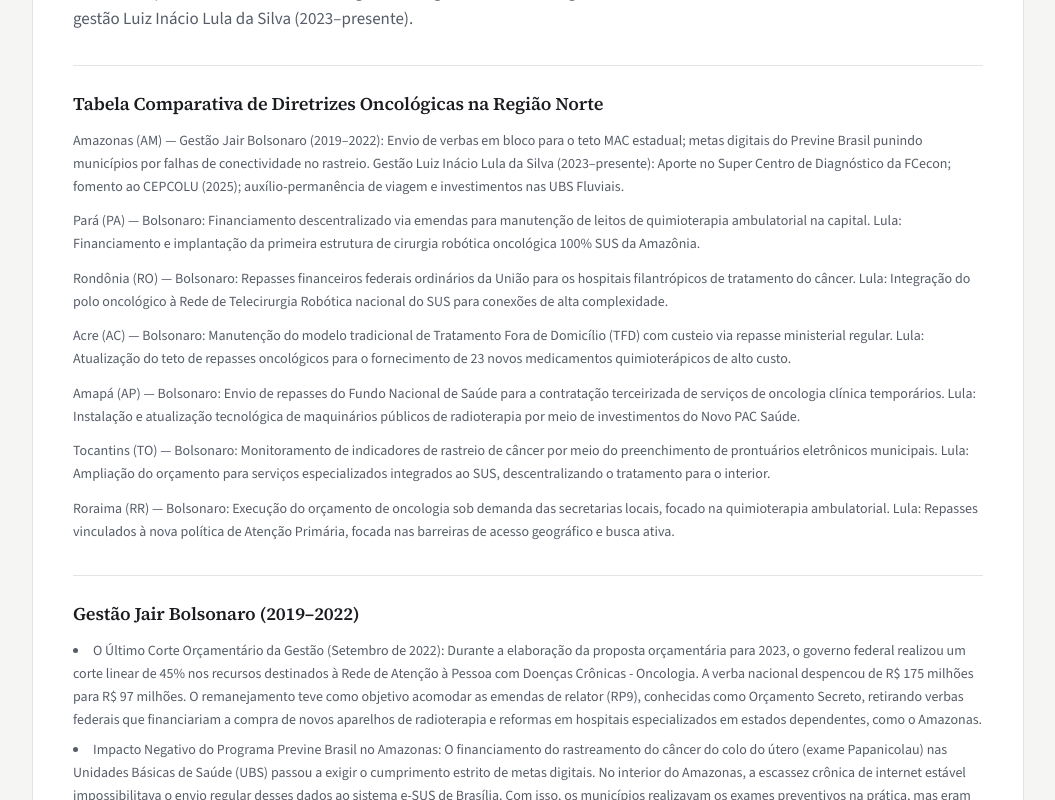
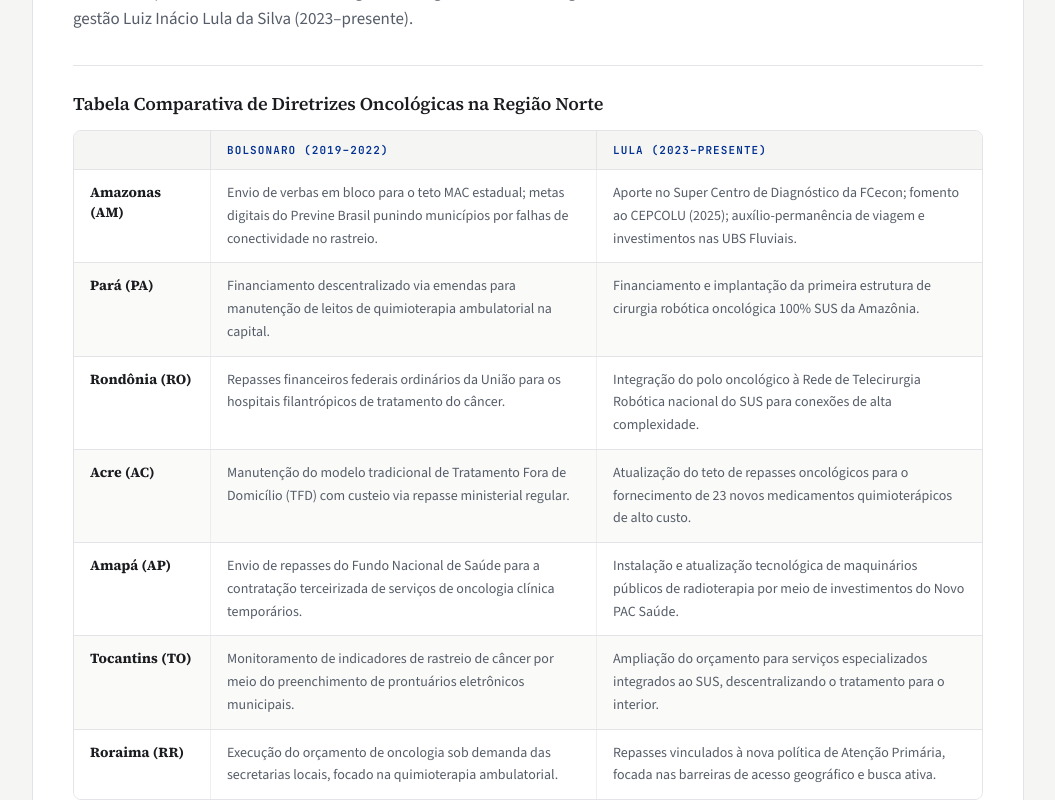
Before and after one commit to andrelobo/oncoinfo, a React (Vite) app: page /onco-norte in a window 1280 px wide. Shown: the part 440-1240 px from the top of the page, without its empty margins (112-1167 px from the left). Built offline with nearby package versions, Linux system fonts and the light colour scheme.

Commit message:
feat(onco-norte): tabela comparativa com estados em bold e colunas Bolsonaro x Lula estilizadas

```diff
--- a/src/content/tabs.ts
+++ b/src/content/tabs.ts
@@ -7,6 +7,18 @@
   heading: string;
   paragraphs?: string[];
   bullets?: string[];
+  /**
+   * Linhas de comparação com um rótulo em destaque (ex.: nome do estado) e
+   * duas colunas rotuladas (ex.: gestão Bolsonaro x gestão Lula).
+   */
+  compareRows?: CompareRow[];
+  compareColumns?: [string, string];
+};
+
+export type CompareRow = {
+  label: string;
+  left: string;
+  right: string;
 };
 
 export type DocClip = {
@@ -43,14 +55,43 @@
     sections: [
       {
         heading: "Tabela Comparativa de Diretrizes Oncológicas na Região Norte",
-        paragraphs: [
-          "Amazonas (AM) — Gestão Jair Bolsonaro (2019–2022): Envio de verbas em bloco para o teto MAC estadual; metas digitais do Previne Brasil punindo municípios por falhas de conectividade no rastreio. Gestão Luiz Inácio Lula da Silva (2023–presente): Aporte no Super Centro de Diagnóstico da FCecon; fomento ao CEPCOLU (2025); auxílio-permanência de viagem e investimentos nas UBS Fluviais.",
-          "Pará (PA) — Bolsonaro: Financiamento descentralizado via emendas para manutenção de leitos de quimioterapia ambulatorial na capital. Lula: Financiamento e implantação da primeira estrutura de cirurgia robótica oncológica 100% SUS da Amazônia.",
-          "Rondônia (RO) — Bolsonaro: Repasses financeiros federais ordinários da União para os hospitais filantrópicos de tratamento do câncer. Lula: Integração do polo oncológico à Rede de Telecirurgia Robótica nacional do SUS para conexões de alta complexidade.",
-          "Acre (AC) — Bolsonaro: Manutenção do modelo tradicional de Tratamento Fora de Domicílio (TFD) com custeio via repasse ministerial regular. Lula: Atualização do teto de repasses oncológicos para o fornecimento de 23 novos medicamentos quimioterápicos de alto custo.",
-          "Amapá (AP) — Bolsonaro: Envio de repasses do Fundo Nacional de Saúde para a contratação terceirizada de serviços de oncologia clínica temporários. Lula: Instalação e atualização tecnológica de maquinários públicos de radioterapia por meio de investimentos do Novo PAC Saúde.",
-          "Tocantins (TO) — Bolsonaro: Monitoramento de indicadores de rastreio de câncer por meio do preenchimento de prontuários eletrônicos municipais. Lula: Ampliação do orçamento para serviços especializados integrados ao SUS, descentralizando o tratamento para o interior.",
-          "Roraima (RR) — Bolsonaro: Execução do orçamento de oncologia sob demanda das secretarias locais, focado na quimioterapia ambulatorial. Lula: Repasses vinculados à nova política de Atenção Primária, focada nas barreiras de acesso geográfico e busca ativa.",
+        compareColumns: ["Bolsonaro (2019–2022)", "Lula (2023–presente)"],
+        compareRows: [
+          {
+            label: "Amazonas (AM)",
+            left: "Envio de verbas em bloco para o teto MAC estadual; metas digitais do Previne Brasil punindo municípios por falhas de conectividade no rastreio.",
+            right: "Aporte no Super Centro de Diagnóstico da FCecon; fomento ao CEPCOLU (2025); auxílio-permanência de viagem e investimentos nas UBS Fluviais.",
+          },
+          {
+            label: "Pará (PA)",
+            left: "Financiamento descentralizado via emendas para manutenção de leitos de quimioterapia ambulatorial na capital.",
+            right: "Financiamento e implantação da primeira estrutura de cirurgia robótica oncológica 100% SUS da Amazônia.",
+          },
+          {
+            label: "Rondônia (RO)",
+            left: "Repasses financeiros federais ordinários da União para os hospitais filantrópicos de tratamento do câncer.",
+            right: "Integração do polo oncológico à Rede de Telecirurgia Robótica nacional do SUS para conexões de alta complexidade.",
+          },
+          {
+            label: "Acre (AC)",
+            left: "Manutenção do modelo tradicional de Tratamento Fora de Domicílio (TFD) com custeio via repasse ministerial regular.",
+            right: "Atualização do teto de repasses oncológicos para o fornecimento de 23 novos medicamentos quimioterápicos de alto custo.",
+          },
+          {
+            label: "Amapá (AP)",
+            left: "Envio de repasses do Fundo Nacional de Saúde para a contratação terceirizada de serviços de oncologia clínica temporários.",
+            right: "Instalação e atualização tecnológica de maquinários públicos de radioterapia por meio de investimentos do Novo PAC Saúde.",
+          },
+          {
+            label: "Tocantins (TO)",
+            left: "Monitoramento de indicadores de rastreio de câncer por meio do preenchimento de prontuários eletrônicos municipais.",
+            right: "Ampliação do orçamento para serviços especializados integrados ao SUS, descentralizando o tratamento para o interior.",
+          },
+          {
+            label: "Roraima (RR)",
+            left: "Execução do orçamento de oncologia sob demanda das secretarias locais, focado na quimioterapia ambulatorial.",
+            right: "Repasses vinculados à nova política de Atenção Primária, focada nas barreiras de acesso geográfico e busca ativa.",
+          },
         ],
       },
       {
--- a/src/pages/TabPage.tsx
+++ b/src/pages/TabPage.tsx
@@ -55,6 +55,47 @@
               {p}
             </p>
           ))}
+          {section.compareRows ? (
+            <div className="overflow-hidden rounded-lg border border-rule">
+              <div className="hidden grid-cols-[8.5rem_1fr_1fr] border-b border-rule bg-canvas sm:grid">
+                <div className="px-4 py-2.5" />
+                {section.compareColumns?.map((col) => (
+                  <div
+                    key={col}
+                    className="border-l border-rule px-4 py-2.5 font-mono text-[11px] font-semibold uppercase tracking-[0.1em] text-brand-blue"
+                  >
+                    {col}
+                  </div>
+                ))}
+              </div>
+              {section.compareRows.map((row, i) => (
+                <div
+                  key={row.label}
+                  className={`grid grid-cols-1 sm:grid-cols-[8.5rem_1fr_1fr] ${
+                    i % 2 === 1 ? "bg-canvas/50" : "bg-white"
+                  } ${i > 0 ? "border-t border-rule" : ""}`}
+                >
+                  <div className="border-b border-rule/60 px-4 pt-3 font-serif text-sm font-bold text-ink sm:border-b-0 sm:py-3">
+                    {row.label}
+                  </div>
+                  {[
+                    [section.compareColumns?.[0], row.left],
+                    [section.compareColumns?.[1], row.right],
+                  ].map(([col, text], j) => (
+                    <div
+                      key={j}
+                      className="border-b border-rule/60 px-4 py-3 text-sm leading-relaxed text-muted last:border-b-0 sm:border-b-0 sm:border-l"
+                    >
+                      <span className="mb-1 block font-mono text-[10px] font-semibold uppercase tracking-[0.1em] text-brand-blue sm:hidden">
+                        {col}
+                      </span>
+                      {text}
+                    </div>
+                  ))}
+                </div>
+              ))}
+            </div>
+          ) : null}
           {section.bullets ? (
             <ul className="list-inside list-disc space-y-2 text-sm leading-relaxed text-muted">
               {section.bullets.map((b) => (
```
